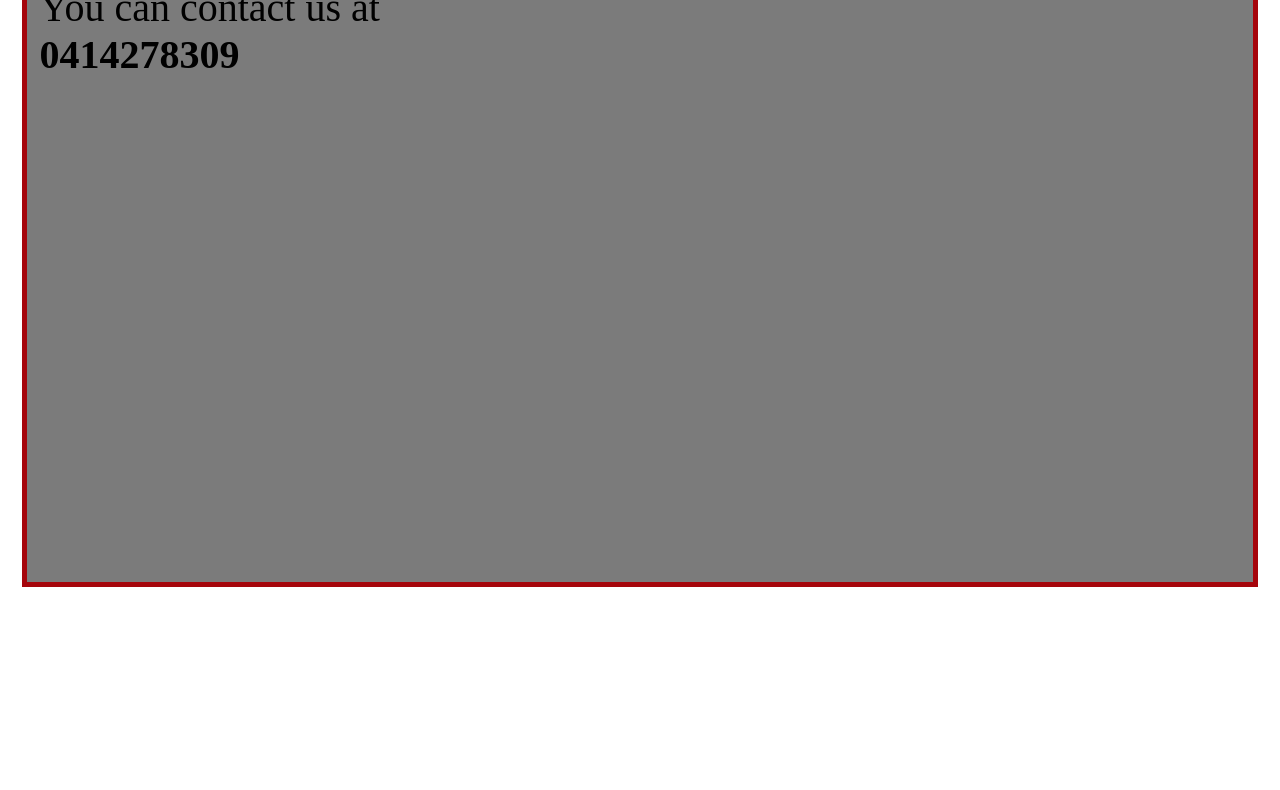
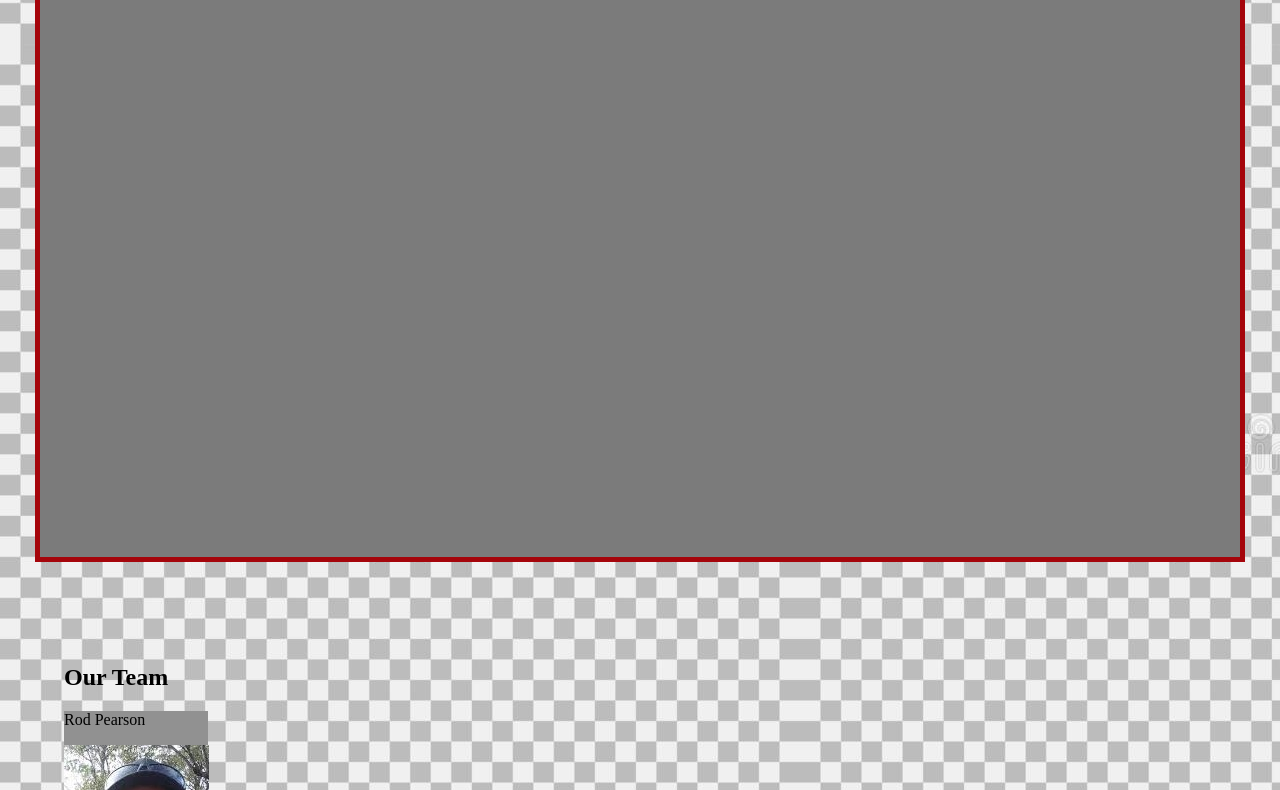
Before and after one commit to rcfullscale/Prisimposts, a plain HTML site: page PRISM posts/code/index.html in a window 1280 px wide. Shown: the part 756-1546 px from the top of the page. Before the commit the page ends 1351 px from the top, so only its background shows below. Drawn offline with Linux system fonts and the light colour scheme.

Commit message:
file update
update mid css fix

```diff
--- a/PRISM posts/code/index.css
+++ b/PRISM posts/code/index.css
@@ -1,12 +1,11 @@
 body{
-    background-color: white;
+    background-image: url("png.jpg") ;
 }
 
 .everything{
     margin: auto;
-    width: 50%;
     border: 5px solid rgb(165, 5, 11);
-    padding: 1%;
+    padding: 0%;
     background-color: rgb(123, 123, 123);
     height: 1300px;
     width: 95%;
@@ -34,8 +33,8 @@ body{
 
 .poeple{
     position: absolute;
-    top: 5% ;
-    right: 3% ;
+    top: 1400px ;
+    right: 85% ;
     width: 10% ;
     height: 10% ;
 }
@@ -59,6 +58,6 @@ body{
 
 .contact{
     position: absolute;
-    top: 700px;
-    right: 50;
+    top: 70%;
+    right: 75%;
 }
--- a/PRISM posts/code/index.html
+++ b/PRISM posts/code/index.html
@@ -17,9 +17,9 @@
         </div>
     <div class="whatdo">
         <p clas="dis1">AT PRISM posts we do starpicket straighting.</br>
-            inflation is going up whicth means new starpickets are</br>
+            inflation is going up wich means new starpickets are</br>
             getting a lot more expenisive and that is why PRISM posts</br>
-            is here to repar thoes bent posts for less than a new one</p>
+            is here to repair those bent posts for less than a new one</p>
     </div>
     <div class="priceing">
         <h2 class="ph2">Prices</h2>
```
Also changed, not shown: PRISM posts/code/png.jpg (added).
